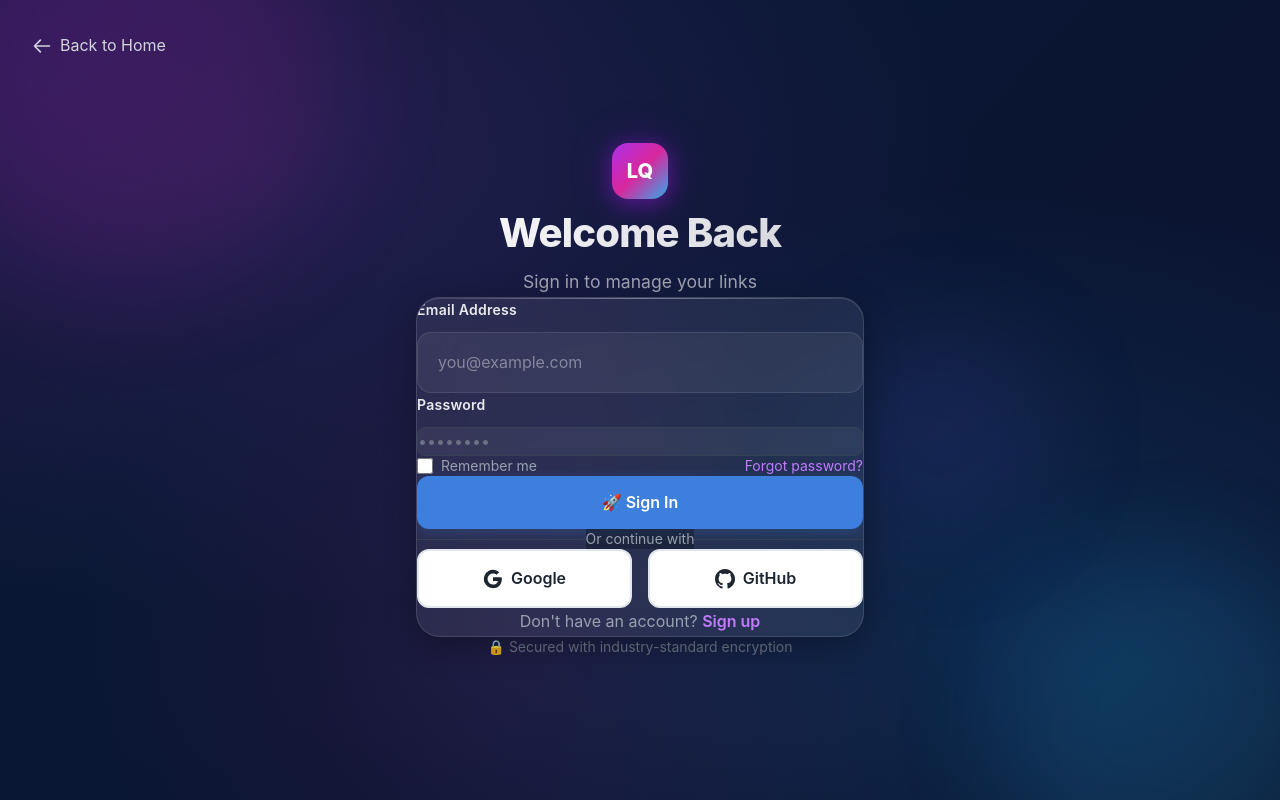
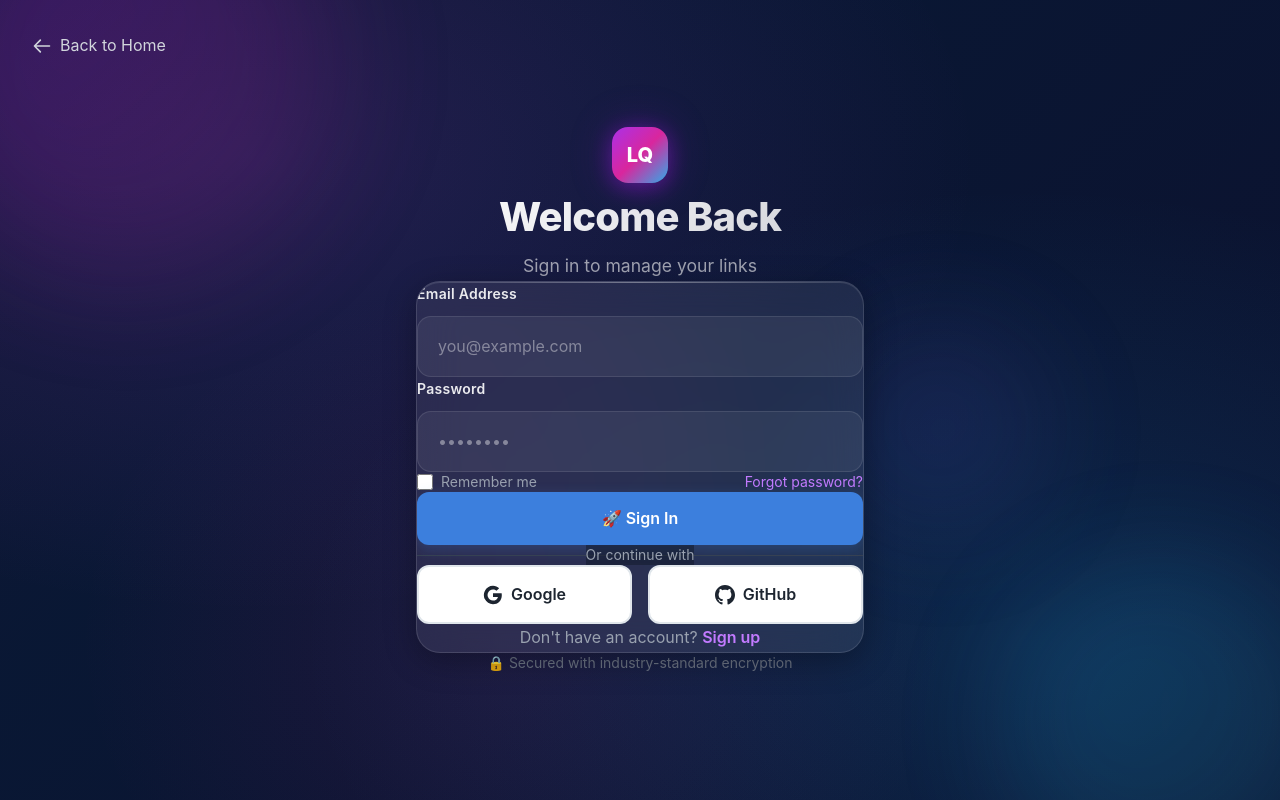
Before and after one commit to gauravk310/linkqueue, a Next.js app: page /login in a window 1280 px wide. Built offline with nearby package versions, Linux system fonts and the light colour scheme.

Commit message:
Update page.js

```diff
--- a/app/login/page.js
+++ b/app/login/page.js
@@ -181,7 +181,7 @@ export default function LoginPage() {
                                 onChange={handleChange}
                                 required
                                 minLength={6}
-                                className="input-field w-full px-4 py-3 rounded-lg bg-white/5 border border-gray-700 text-white placeholder-gray-500 focus:outline-none focus:ring-2 focus:ring-purple-500 focus:border-transparent transition-all"
+                                className="auth-input"
                                 placeholder="••••••••"
                             />
                             {!isLogin && (
```
